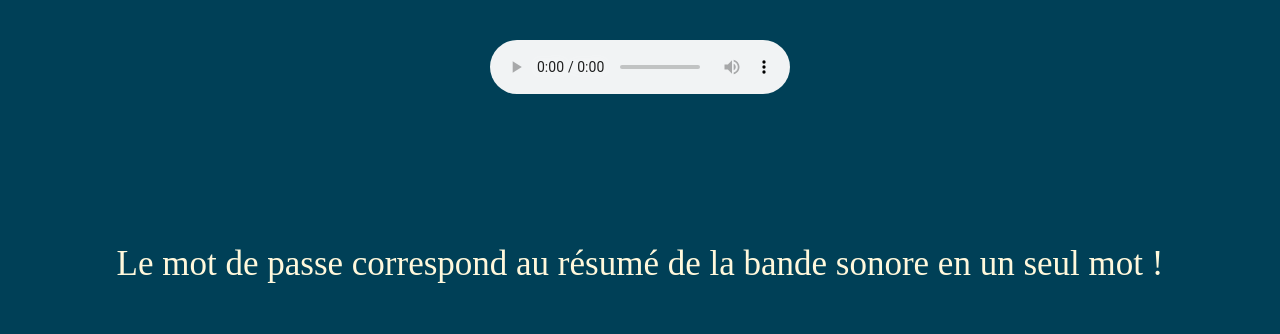
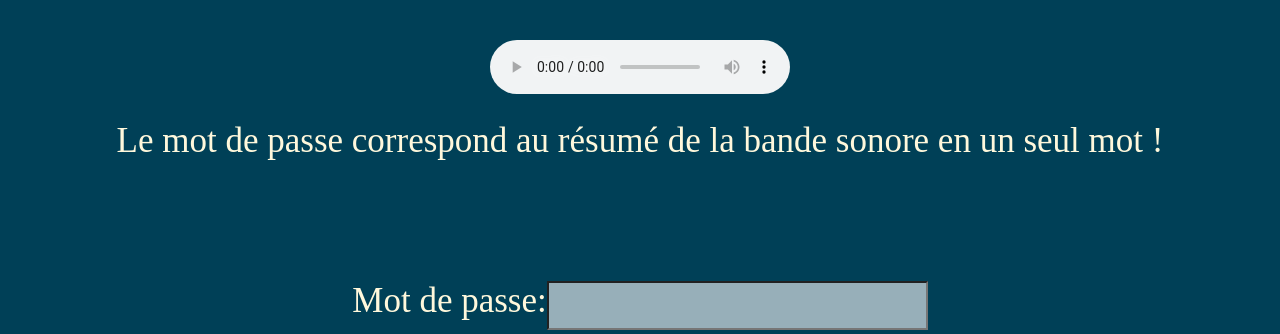
Before and after one commit to peter-centini/Les-Resistants-Francais, a React (Create React App) app: page / in a window 1280 px wide. Shown: the top 334 px of the page. Built offline with nearby package versions, Linux system fonts and the light colour scheme; a web font is replaced by a local one.

Commit message:
refused css

```diff
--- a/src/pages/Refused.css
+++ b/src/pages/Refused.css
@@ -1,4 +1,18 @@
-p{
-    margin-top: 150px;
-  font-size: 100px;
+p {
+    margin-top: 27px;
+    font-size: 25px;
 }
+h1{
+  font-size: auto;
+  text-align: center;
+  margin-top: 375px;
+}
+.backhome{
+  display: flex;
+  flex-direction: column;
+  text-align: center;
+  font-size: auto;
+  text-decoration: none;
+  color: black;
+
+}
```
